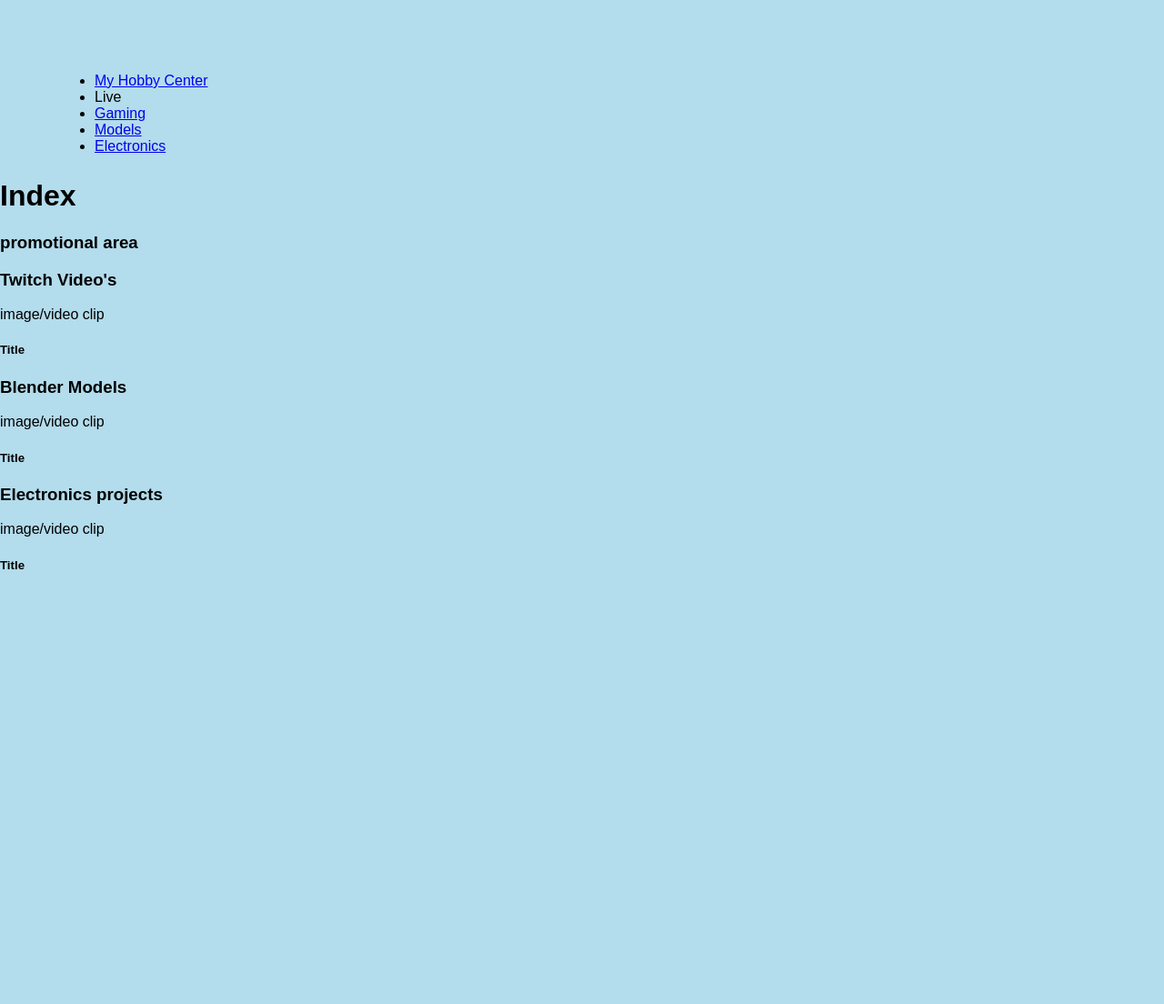
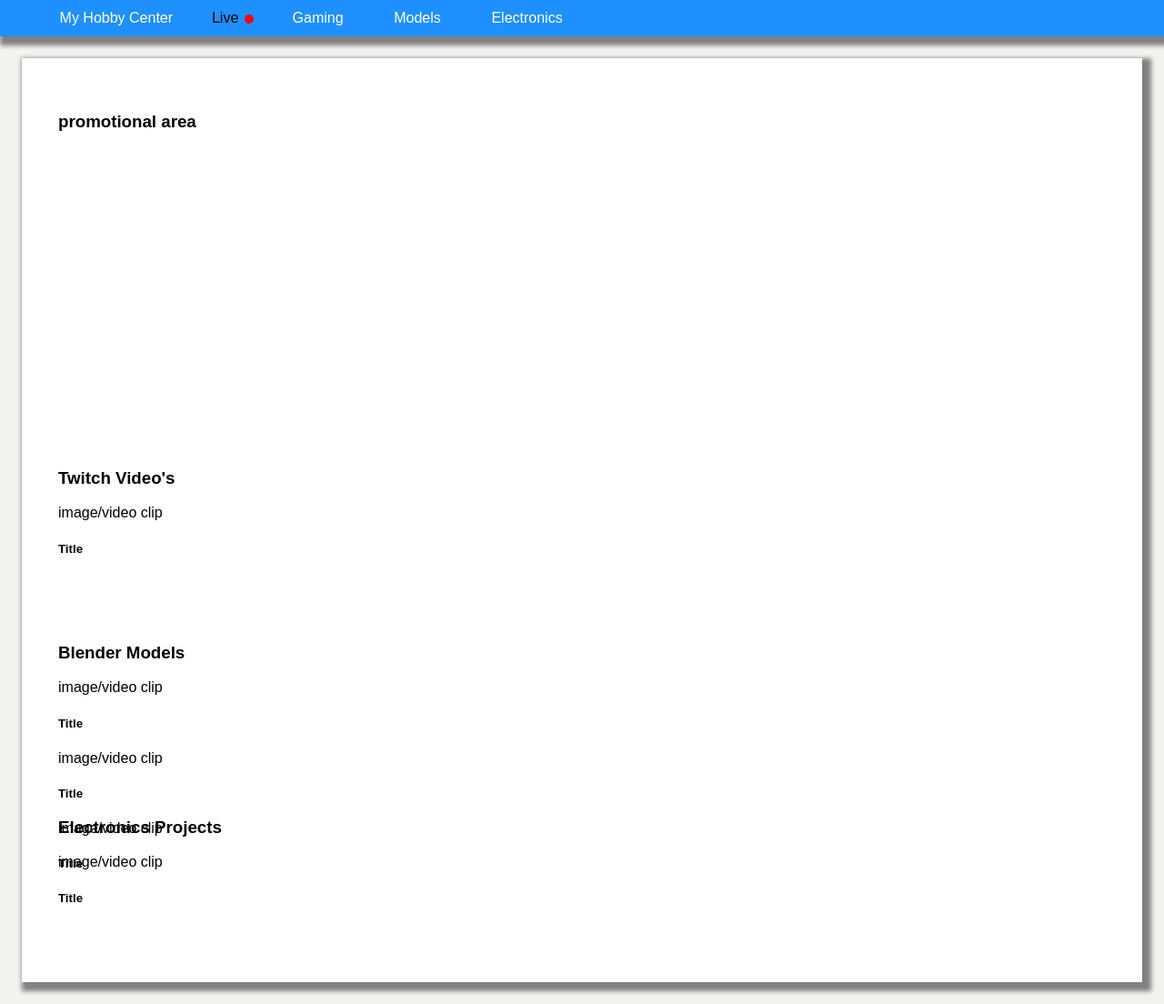
Before and after one commit to Danhayes3008/personal-hobby-site, a Django app: template index/templates/index.html in a window 1280 px wide; the page is wider, and only the part inside the window is pictured. Shown: that part at 91% size. Before the commit the page ends 626 px from the top of that part, so only its background shows below. Run offline with Django 4.2, Linux system fonts and the light colour scheme; the template is opened without the code that fills it, so the values that code supplies are empty.

Commit message:
uploading current work on styling the site
added the content to the wrong branch. This will have to be watched out for in future work.

```diff
--- a/index/templates/index.html
+++ b/index/templates/index.html
@@ -1,26 +1,39 @@
 {% extends 'main.html' %}
 {% block content %}
-<h1>Index</h1>
-<div>
-    <div>
+<div class="container">
+    <div class="content-area-1">
         <h3>promotional area</h3>
     </div>
-    <div>
-        <h3>Twitch Video's</h3>
+    <div class="content-area-2">
+        <div>
+            <h3>Twitch Video's</h3>
+        </div>
         <div class="card">
             <div><span>image/video clip</span></div>
             <h5>Title</h5>
         </div>
     </div>
-    <div>
-        <h3>Blender Models</h3>
+    <div class="content-area-2">
+        <div>
+            <h3>Blender Models</h3>
+        </div>
+        <div class="card">
+            <div><span>image/video clip</span></div>
+            <h5>Title</h5>
+        </div>
+        <div class="card">
+            <div><span>image/video clip</span></div>
+            <h5>Title</h5>
+        </div>
         <div class="card">
             <div><span>image/video clip</span></div>
             <h5>Title</h5>
         </div>
     </div>
-    <div>
-        <h3>Electronics projects</h3>
+    <div class="content-area-2">
+        <div>
+            <h3>Electronics Projects</h3>
+        </div>
         <div class="card">
             <div><span>image/video clip</span></div>
             <h5>Title</h5>
--- a/static/scss/global.scss
+++ b/static/scss/global.scss
@@ -2,6 +2,21 @@ body{
     padding: 0;
     margin: 0;
     max-width: 100vw;
-    background-color: #b3dcec;
+    background-color: #f3f2ef;
     font-family: Arial, Helvetica, sans-serif;
 }
+.container{
+    padding: 3vh;
+    margin: 3vh;
+    background-color: white;
+    box-shadow: 5px 5px 5px 5px grey;
+}
+
+.content-area-1{
+    height: 45vh;
+    padding: 2vh;
+}
+.content-area-2{
+    height: 20vh;
+    padding: 2vh;
+}
--- a/static/scss/main.css
+++ b/static/scss/main.css
@@ -2,12 +2,75 @@ body {
   padding: 0;
   margin: 0;
   max-width: 100vw;
-  background-color: #b3dcec;
+  background-color: #f3f2ef;
   font-family: Arial, Helvetica, sans-serif;
+}
+
+.container {
+  padding: 3vh;
+  margin: 3vh;
+  background-color: white;
+  -webkit-box-shadow: 5px 5px 5px 5px grey;
+          box-shadow: 5px 5px 5px 5px grey;
+}
+
+.content-area-1 {
+  height: 45vh;
+  padding: 2vh;
+}
+
+.content-area-2 {
+  height: 20vh;
+  padding: 2vh;
+}
+
+.live-status {
+  display: inline-block;
+  width: 10px;
+  height: 10px;
+  margin-top: 2vh;
+  margin-left: 0.5vw;
+  background-color: red;
+  border-radius: 50%;
 }
 
 nav {
   width: 100vw;
-  height: 6vh;
-  padding: 5%;
+  height: 5vh;
+  background-color: dodgerblue;
+  -webkit-box-shadow: 5px 5px 5px 5px grey;
+          box-shadow: 5px 5px 5px 5px grey;
 }
+
+.navbar-collapse {
+  height: 100%;
+}
+
+.navbar-nav {
+  height: 100%;
+  margin: 0;
+  line-height: 5vh;
+}
+
+.navbar-nav li {
+  display: -webkit-inline-box;
+  display: -ms-inline-flexbox;
+  display: inline-flex;
+  padding: 0vw 1vw 0vw 1vw;
+  height: 100%;
+  -webkit-transition: 0.5s;
+  transition: 0.5s;
+}
+
+.navbar-nav li:hover {
+  background-color: #135597;
+  -webkit-transition: 0.5s;
+  transition: 0.5s;
+}
+
+.navbar-nav li a {
+  padding: 0vw 1vw 0vw 1vw;
+  color: white;
+  text-decoration: none;
+  white-space: nowrap;
+}
--- a/static/scss/navbar/navbar.scss
+++ b/static/scss/navbar/navbar.scss
@@ -1,5 +1,39 @@
+.live-status{
+    display: inline-block;
+    width: 10px;
+    height: 10px;
+    margin-top: 2vh;
+    margin-left: 0.5vw;
+    background-color: red;
+    border-radius: 50%;
+}
 nav{
     width: 100vw;
-    height: 6vh;
-    padding: 5%;
+    height: 5vh;
+    background-color: dodgerblue;
+    box-shadow: 5px 5px 5px 5px grey;
 }
+.navbar-collapse{
+    height: 100%;
+}
+.navbar-nav{
+    height: 100%;
+    margin: 0;
+    line-height: 5vh;
+}
+.navbar-nav li{
+    display: inline-flex;
+    padding: 0vw 1vw 0vw 1vw;
+    height: 100%;
+    transition: 0.5s;
+}
+.navbar-nav li:hover{
+    background-color: #135597;
+    transition: 0.5s;
+}
+.navbar-nav li a{
+    padding: 0vw 1vw 0vw 1vw;
+    color: white;
+    text-decoration: none;
+    white-space: nowrap;
+}
--- a/templates/main.html
+++ b/templates/main.html
@@ -10,10 +10,10 @@
 </head>
 <body>
     <nav>
-        <div>
-            <ul>
+        <div class="navbar-collapse">
+            <ul class="navbar-nav">
                 <li><a href="{% url 'index' %}">My Hobby Center</a></li>
-                <li>Live</li>
+                <li>Live <span class="live-status"></span></li>
                 <li><a href="{% url 'Twitch' %}">Gaming</a></li>
                 <li><a href="{% url 'Models' %}">Models</a></li>
                 <li><a href="{% url 'Electronics' %}">Electronics</a></li>
```
Also changed, not shown: static/scss/global.css (+19 -1 lines), static/scss/navbar/navbar.css (+47 -2 lines).
